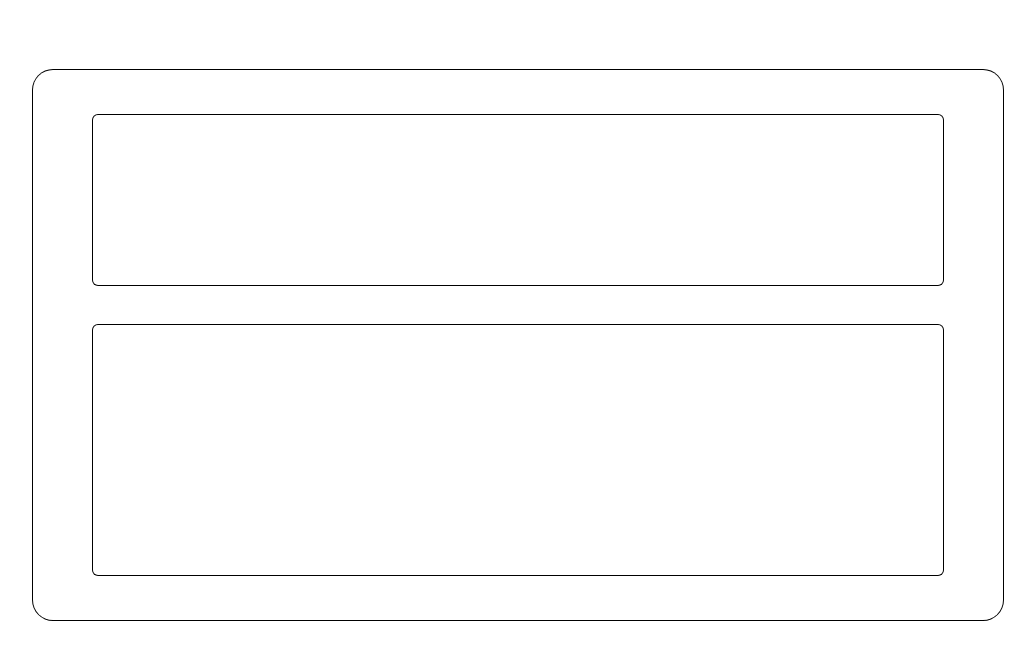
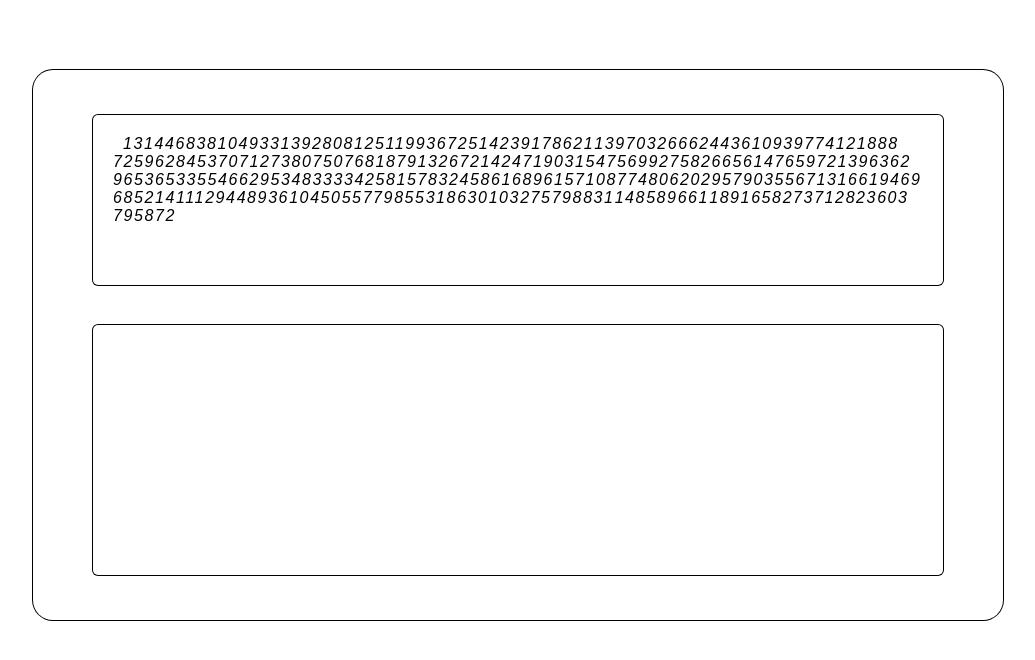
Before and after one commit to Mirudistok32/generator-password, a React (Create React App) app: page / in a window 1280 px wide. Shown: the top 660 px of the page, without its empty margins (122-1157 px from the left). Built offline with nearby package versions, Linux system fonts and the light colour scheme.

Commit message:
Create Button component

```diff
--- a/src/component/DisplayPassword/DisplayPassword.module.scss
+++ b/src/component/DisplayPassword/DisplayPassword.module.scss
@@ -1,6 +1,14 @@
-@import '../../scss/mixins';
+@import "../../scss/mixins";
 
-.displaypassword{
-    @include commonStylesForDisplay;
-    min-height: 170px;
+.displaypassword {
+  @include commonStylesForDisplay;
+  @include fontPoppins;
+  min-height: 170px;
+  span:first-child {
+    margin-left: 10px;
+  }
+  span {
+    display: inline-block;
+    letter-spacing: 0.1em;
+  }
 }
--- a/src/component/DisplayPassword/index.tsx
+++ b/src/component/DisplayPassword/index.tsx
@@ -3,10 +3,18 @@ import s from './DisplayPassword.module.scss'
 
 export const DisplayPassword = () => {
 
+    let arr = []
+    for (let i = 0; i < 107; i++) {
+        arr.push(i)
+    }
+    const renderSymbols = arr.map((i, idx) => <span key={idx + 1}>{Math.floor(Math.random() * 1000)}</span>)
+
 
     return (
-        <div className={s.displaypassword} contentEditable>
-
+        <div className={s.displaypassword}>
+            {
+                renderSymbols
+            }
         </div>
     )
 }
--- a/src/scss/_mixins.scss
+++ b/src/scss/_mixins.scss
@@ -3,7 +3,7 @@
   margin: 20px 0;
   border-radius: 5px;
   box-shadow: 0 0 0 1px #000;
-  padding: 10px;
+  padding: 20px;
 }
 
 @mixin fontPoppins($fontWeight: 400, $fontStyle: italic) {
```
Also changed, not shown: src/component/Button/index.tsx (added, +12 -0 lines), src/component/Button/Button.module.scss (added).
